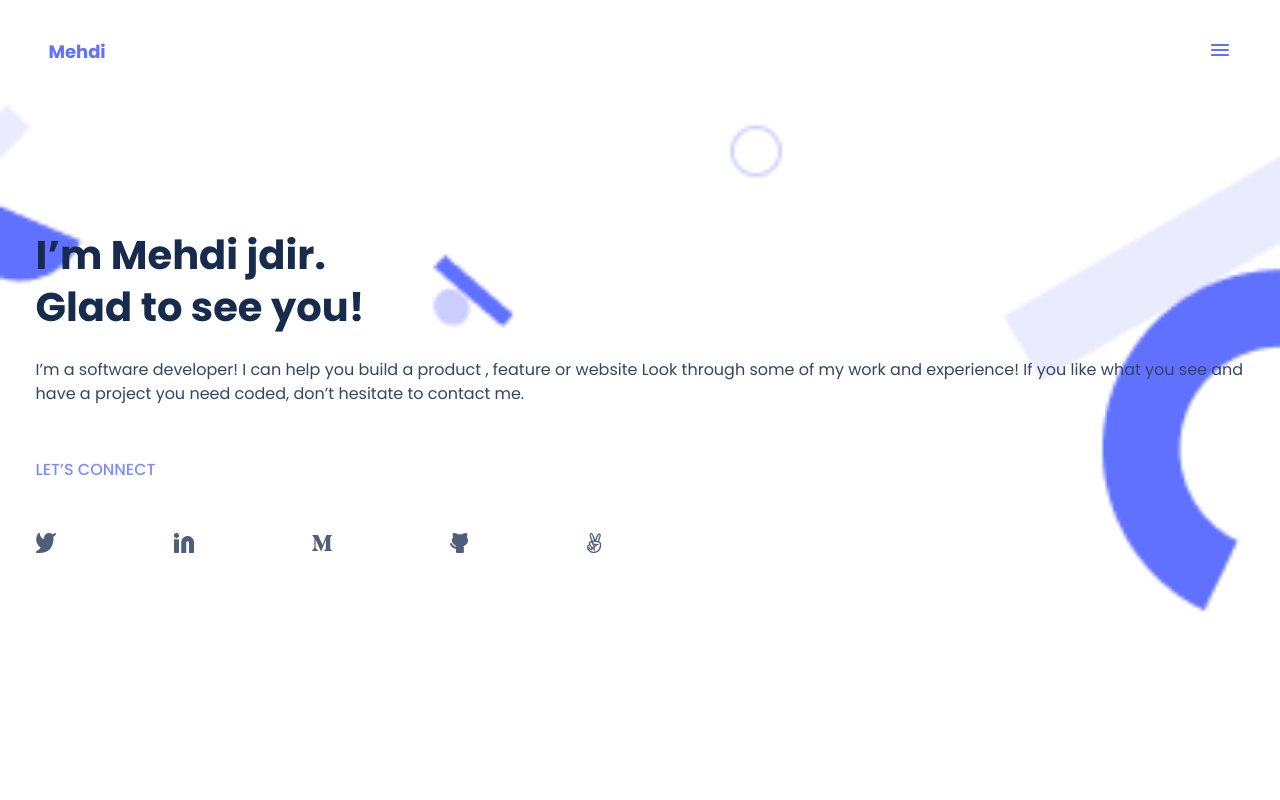
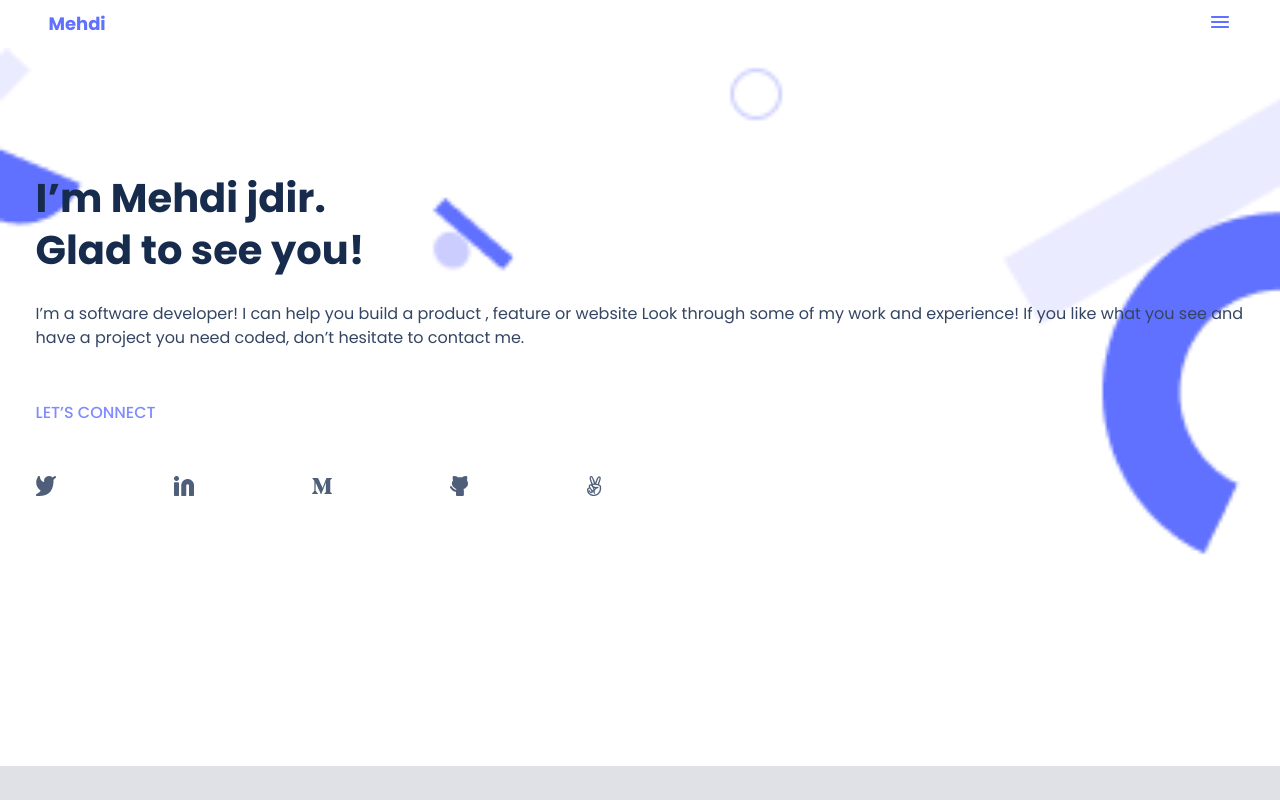
Before and after one commit to medijdir/mobileportfolio, a website: page index.html in a window 1280 px wide. Shown: the top 800 px of the page. Drawn offline with Linux system fonts and the light colour scheme.

```diff
--- a/style.css
+++ b/style.css
@@ -4,12 +4,16 @@
   box-sizing: border-box;
 }
 
+body {
+  background-color: #dfe1e6;
+}
+
 nav {
   display: flex;
   justify-content: space-between;
   align-items: center;
-  margin: 3%;
-  padding: 0 10px;
+  margin: 0 3%;
+  padding: 10px 10px;
 }
 
 a {
@@ -24,6 +28,11 @@
   letter-spacing: 0;
   text-align: center;
   color: #6070ff;
+}
+
+header,
+.headline {
+  background-color: #fff;
 }
 
 .headline {
@@ -253,6 +262,7 @@
   text-align: left;
   color: #172b4d;
   margin: 25% 4% 0 4%;
+  padding-top: 25%;
 }
 
 .btnget {
@@ -293,7 +303,7 @@
   font-weight: 500;
   line-height: 24px;
   text-align: left;
-  padding: 24px 26px 24px 12px;
+  padding: 24px 50px 24px 12px;
 }
 
 .techimg {
```
